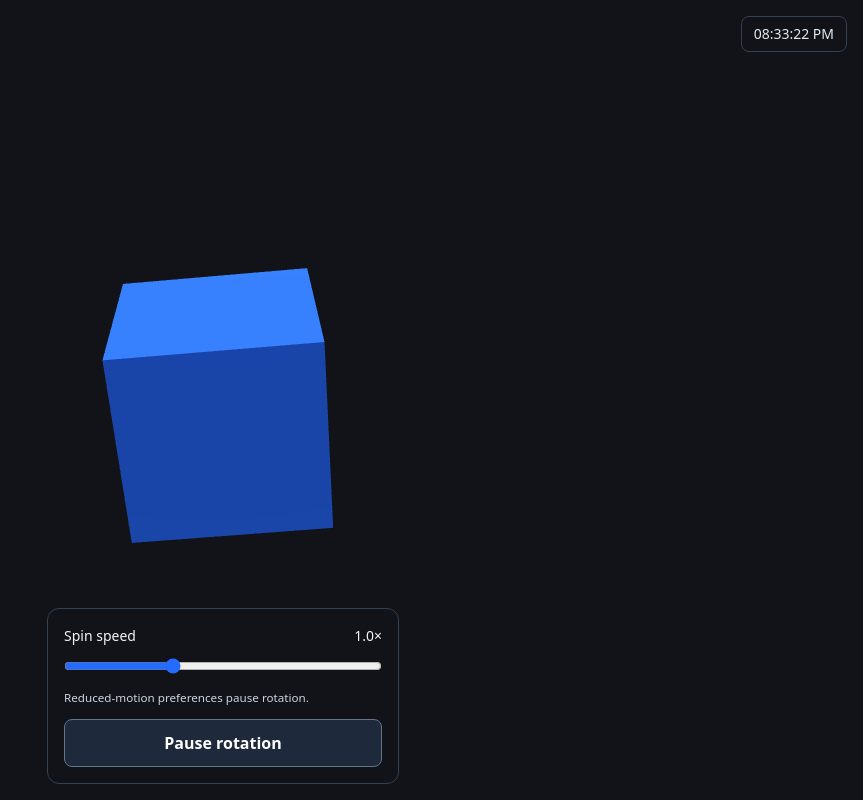
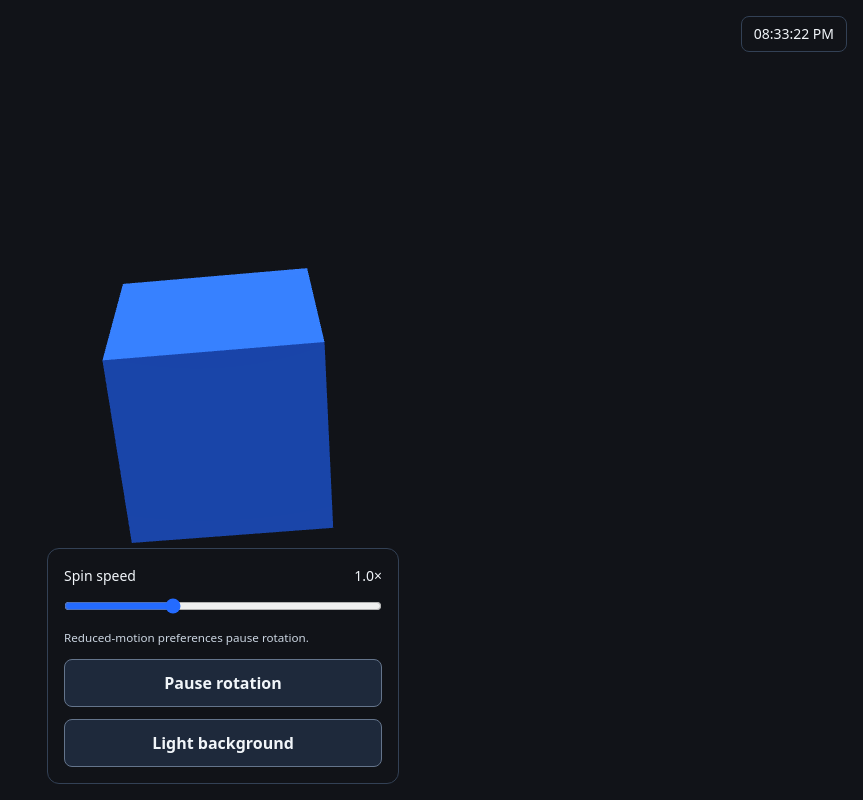
Before and after one commit to dt665m/malorytest, a React (Vite) app: page / in a window 1280 px wide. Shown: the whole page, without its empty margins (417-1280 px from the left). Built offline with nearby package versions, Linux system fonts and the light colour scheme.

Commit message:
Add accessible light and dark background toggle

```diff
--- a/src/App.tsx
+++ b/src/App.tsx
@@ -26,6 +26,7 @@ function Clock() {
 
 export default function App() {
   const canvasRef = useRef<HTMLCanvasElement>(null);
+  const [isLightBackground, setIsLightBackground] = useState(false);
   const [speed, setSpeed] = useState(1);
   const speedRef = useRef(1);
   const [isPaused, setIsPaused] = useState(
@@ -35,9 +36,9 @@ export default function App() {
 
   useEffect(() => {
     const canvas = canvasRef.current!;
-    const renderer = new THREE.WebGLRenderer({ canvas, antialias: true });
+    // Keep the canvas transparent so the page theme also updates while paused.
+    const renderer = new THREE.WebGLRenderer({ canvas, antialias: true, alpha: true });
     const scene = new THREE.Scene();
-    scene.background = new THREE.Color('#111318');
 
     const camera = new THREE.PerspectiveCamera(45, 1, 0.1, 100);
     camera.position.z = 5;
@@ -115,7 +116,7 @@ export default function App() {
   }, [isPaused]);
 
   return (
-    <>
+    <div className="page" data-theme={isLightBackground ? 'light' : 'dark'}>
       <canvas ref={canvasRef} role="img" aria-label="A rotating cube. Click the cube to change its color." />
       <Clock />
       <div className="speed-control">
@@ -146,7 +147,15 @@ export default function App() {
         >
           {isPaused ? 'Resume rotation' : 'Pause rotation'}
         </button>
+        <button
+          className="rotation-control"
+          type="button"
+          aria-pressed={isLightBackground}
+          onClick={() => setIsLightBackground((light) => !light)}
+        >
+          Light background
+        </button>
       </div>
-    </>
+    </div>
   );
 }
--- a/src/style.css
+++ b/src/style.css
@@ -6,6 +6,31 @@ body,
   margin: 0;
   overflow: hidden;
   background: #111318;
+}
+
+.page {
+  --page-background: #111318;
+  --text: #f1f5f9;
+  --muted-text: #cbd5e1;
+  --border: #334155;
+  --button-background: #1e293b;
+  --button-hover: #334155;
+  --focus: #93c5fd;
+  width: 100%;
+  height: 100%;
+  background: var(--page-background);
+  color-scheme: dark;
+}
+
+.page[data-theme='light'] {
+  --page-background: #f1f5f9;
+  --text: #0f172a;
+  --muted-text: #334155;
+  --border: #94a3b8;
+  --button-background: #e2e8f0;
+  --button-hover: #cbd5e1;
+  --focus: #1d4ed8;
+  color-scheme: light;
 }
 
 canvas {
@@ -19,10 +44,10 @@ canvas {
   top: max(1rem, env(safe-area-inset-top));
   right: max(1rem, env(safe-area-inset-right));
   padding: 0.5rem 0.75rem;
-  border: 1px solid #334155;
+  border: 1px solid var(--border);
   border-radius: 0.5rem;
-  background: #111318;
-  color: #e2e8f0;
+  background: var(--page-background);
+  color: var(--text);
   font: 500 0.875rem/1.25 system-ui, sans-serif;
   font-variant-numeric: tabular-nums;
   pointer-events: none;
@@ -36,10 +61,10 @@ canvas {
   box-sizing: border-box;
   width: min(22rem, calc(100% - 2rem));
   padding: 1rem;
-  border: 1px solid #334155;
+  border: 1px solid var(--border);
   border-radius: 0.75rem;
-  background: #111318;
-  color: #f1f5f9;
+  background: var(--page-background);
+  color: var(--text);
   font: 0.875rem/1.5 system-ui, sans-serif;
 }
 
@@ -63,12 +88,12 @@ canvas {
 }
 
 .speed-control input:focus-visible {
-  outline: 2px solid #f1f5f9;
+  outline: 2px solid var(--focus);
   outline-offset: 2px;
 }
 
 .speed-control small {
-  color: #cbd5e1;
+  color: var(--muted-text);
 }
 
 .rotation-control {
@@ -79,18 +104,18 @@ canvas {
   padding: 0.75rem 1.25rem;
   border: 1px solid #64748b;
   border-radius: 0.5rem;
-  background: #1e293b;
-  color: #fff;
+  background: var(--button-background);
+  color: var(--text);
   font: 600 1rem system-ui, sans-serif;
   white-space: nowrap;
   cursor: pointer;
 }
 
 .rotation-control:hover {
-  background: #334155;
+  background: var(--button-hover);
 }
 
 .rotation-control:focus-visible {
-  outline: 3px solid #93c5fd;
+  outline: 3px solid var(--focus);
   outline-offset: 4px;
 }
```
